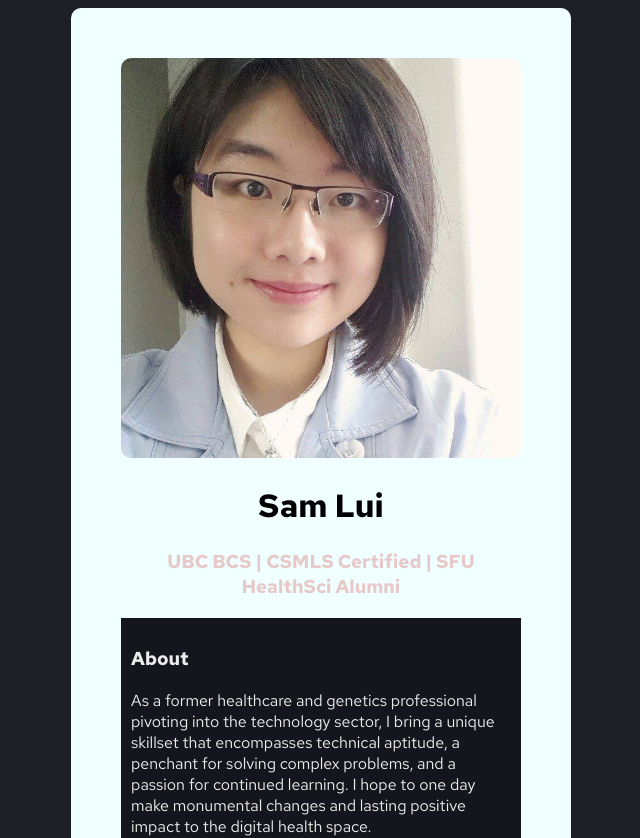
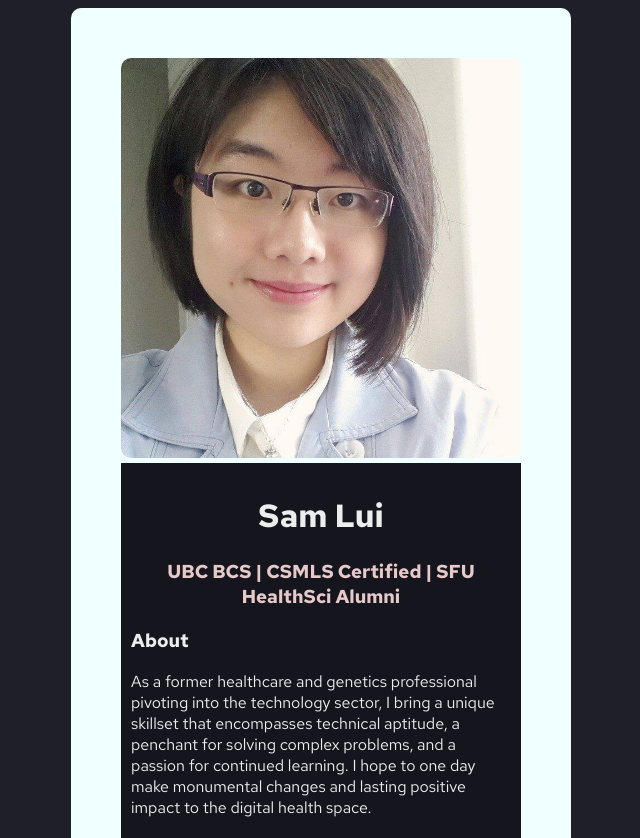
Before and after one commit to samlui1009/Digital-Business-Card, a React (Vite) app in the folder digital-business-card/: page / in a window 1280 px wide. Shown: the top 838 px of the page, without its empty margins (319-959 px from the left). Built offline with nearby package versions, Linux system fonts and the light colour scheme.

Commit message:
Moved personal information to AboutMe component

```diff
--- a/digital-business-card/src/components/AboutMe.jsx
+++ b/digital-business-card/src/components/AboutMe.jsx
@@ -4,6 +4,10 @@ function AboutMe() {
     return (
         <>
             <div className="about-me">
+                <div className="personal-info">
+                    <h1 className="full-name">Sam Lui</h1>
+                    <h3 className="tagline">UBC BCS | CSMLS Certified | SFU HealthSci Alumni</h3>
+                </div>
                 <h3>About</h3>
                 <p>As a former healthcare and genetics professional pivoting into the technology sector, I bring
                     a unique skillset that encompasses technical aptitude, a penchant for solving complex problems,
--- a/digital-business-card/src/components/Hero.jsx
+++ b/digital-business-card/src/components/Hero.jsx
@@ -6,10 +6,6 @@ function Hero() {
         <>
             <div className="hero">
                 <img src={ProfilePic} className="profile-img"></img>
-                <div className="personal-info">
-                    <h1 className="full-name">Sam Lui</h1>
-                    <h3 className="tagline">UBC BCS | CSMLS Certified | SFU HealthSci Alumni</h3>
-                </div>
             </div>
         </>
     )
```
